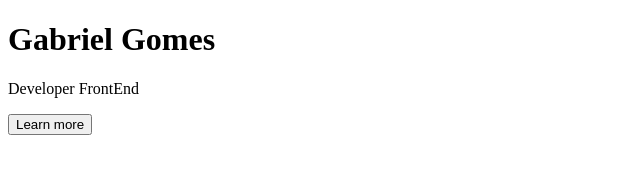
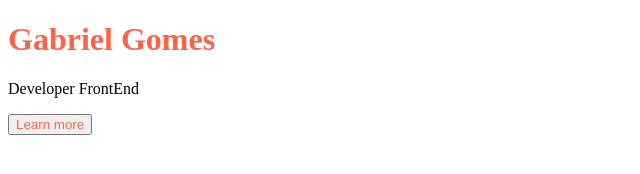
Before and after one commit to Gabshh/landing-page-a, a plain HTML site: page index.html in a window 1280 px wide. Shown: the whole page, without its empty margins (0-640 px from the left). Drawn offline with Linux system fonts and the light colour scheme.

Commit message:
atualizando o documento

```diff
--- a/index.html
+++ b/index.html
@@ -3,13 +3,14 @@
 <head>
     <meta charset="UTF-8">
     <meta name="viewport" content="width=device-width, initial-scale=1.0">
+    <link rel="stylesheet" href="style.css">
     <title>Landing Page</title>
 </head>
 <body>
     <main>
-        <h1>Gabriel Gomes</h1>
+        <h1 class="vermelho">Gabriel Gomes</h1>
         <p>Developer FrontEnd</p>
-        <button>Learn more</button>
+        <button class="vermelho">Learn more</button>
     </main>
 </body>
 </html>
--- /dev/null
+++ b/style.css
@@ -0,0 +1,3 @@
+.vermelho{
+    color:tomato;
+}
```
